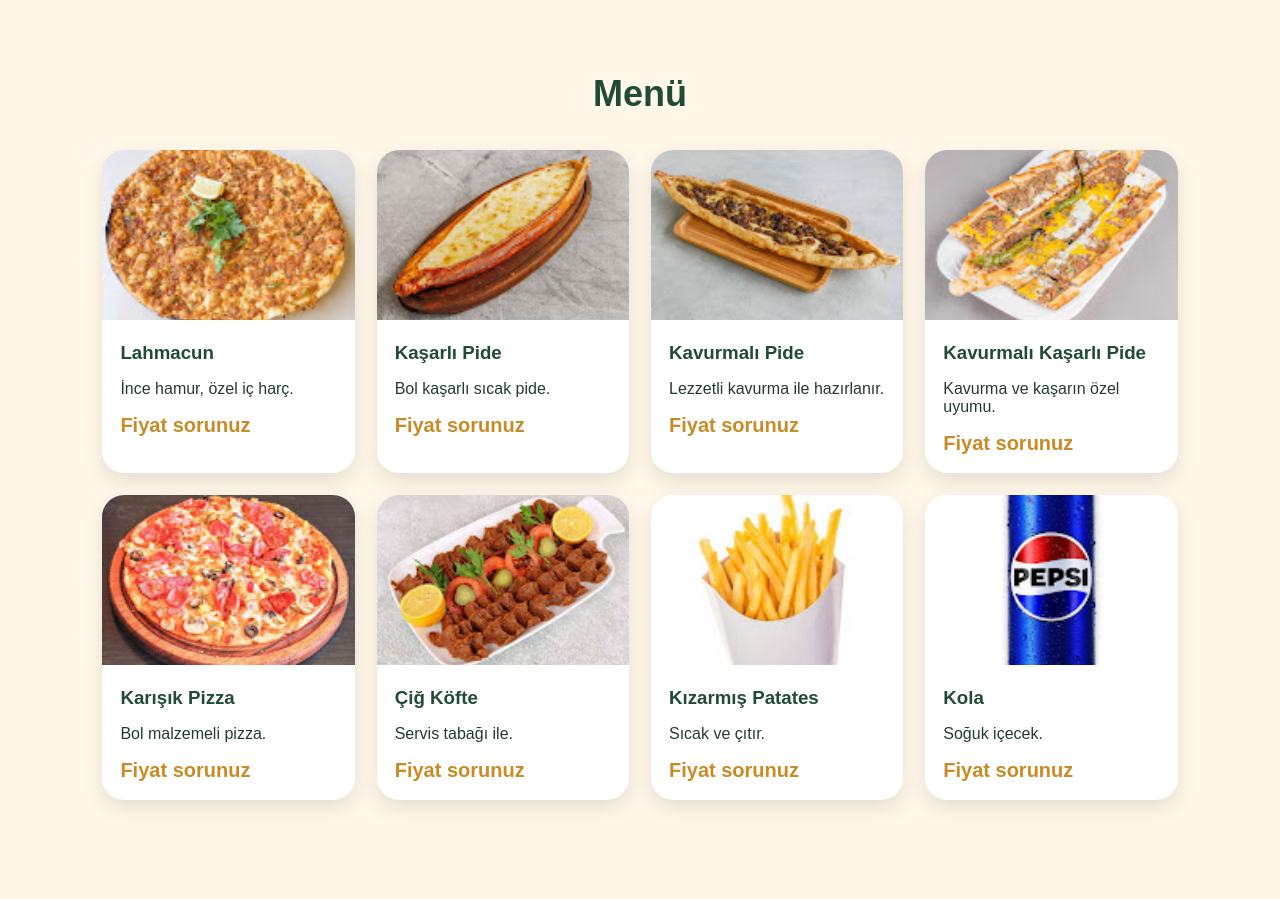
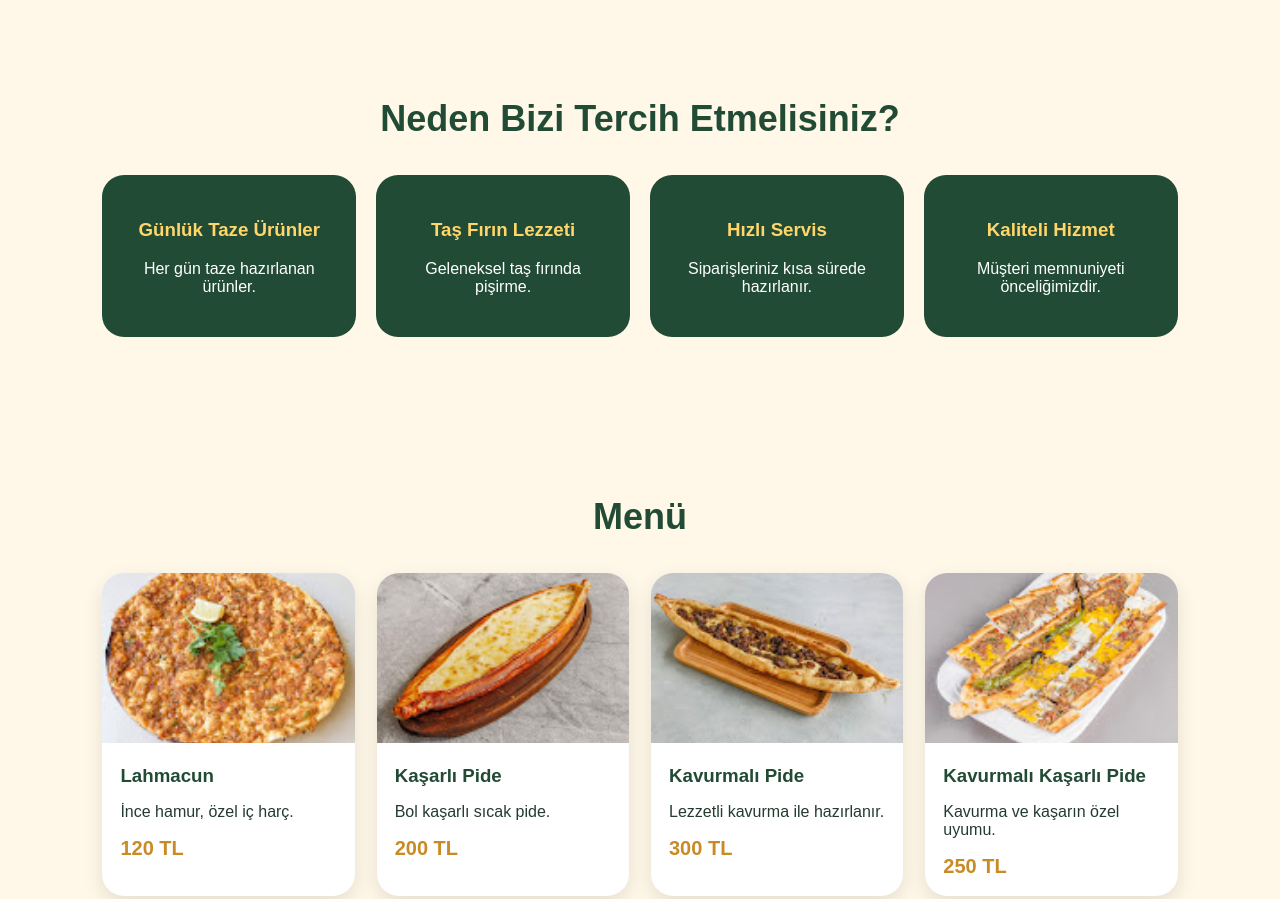
Before and after one commit to bozagasevsen-creator/pide-lahmacun-site, a plain HTML site: page index.html in a window 1280 px wide. Shown: the part 1451-2350 px from the top of the page. Drawn offline with Linux system fonts and the light colour scheme.

Commit message:
Update index.html

```diff
--- a/index.html
+++ b/index.html
@@ -31,7 +31,7 @@
     }
 
     nav img{
-      height:45px;
+      height:70px;
       background:white;
       padding:5px 10px;
       border-radius:12px;
@@ -275,6 +275,33 @@
     </div>
   </div>
 </section>
+<section>
+  <h2 class="title">Neden Bizi Tercih Etmelisiniz?</h2>
+
+  <div class="contact">
+
+    <div class="info">
+      <h3>Günlük Taze Ürünler</h3>
+      <p>Her gün taze hazırlanan ürünler.</p>
+    </div>
+
+    <div class="info">
+      <h3>Taş Fırın Lezzeti</h3>
+      <p>Geleneksel taş fırında pişirme.</p>
+    </div>
+
+    <div class="info">
+      <h3>Hızlı Servis</h3>
+      <p>Siparişleriniz kısa sürede hazırlanır.</p>
+    </div>
+
+    <div class="info">
+      <h3>Kaliteli Hizmet</h3>
+      <p>Müşteri memnuniyeti önceliğimizdir.</p>
+    </div>
+
+  </div>
+</section>
 
 <section id="menu">
   <h2 class="title">Menü</h2>
@@ -286,7 +313,7 @@
       <div class="card-content">
         <h3>Lahmacun</h3>
         <p>İnce hamur, özel iç harç.</p>
-        <span class="price">Fiyat sorunuz</span>
+        <span class="price"> 120 TL</span>
       </div>
     </div>
 
@@ -295,7 +322,7 @@
       <div class="card-content">
         <h3>Kaşarlı Pide</h3>
         <p>Bol kaşarlı sıcak pide.</p>
-        <span class="price">Fiyat sorunuz</span>
+        <span class="price"> 200 TL</span>
       </div>
     </div>
 
@@ -304,7 +331,7 @@
       <div class="card-content">
         <h3>Kavurmalı Pide</h3>
         <p>Lezzetli kavurma ile hazırlanır.</p>
-        <span class="price">Fiyat sorunuz</span>
+        <span class="price"> 300 TL</span>
       </div>
     </div>
 
@@ -313,7 +340,7 @@
       <div class="card-content">
         <h3>Kavurmalı Kaşarlı Pide</h3>
         <p>Kavurma ve kaşarın özel uyumu.</p>
-        <span class="price">Fiyat sorunuz</span>
+        <span class="price">250 TL</span>
       </div>
     </div>
 
@@ -322,7 +349,7 @@
       <div class="card-content">
         <h3>Karışık Pizza</h3>
         <p>Bol malzemeli pizza.</p>
-        <span class="price">Fiyat sorunuz</span>
+        <span class="price"> 400 TL</span>
       </div>
     </div>
 
@@ -331,7 +358,7 @@
       <div class="card-content">
         <h3>Çiğ Köfte</h3>
         <p>Servis tabağı ile.</p>
-        <span class="price">Fiyat sorunuz</span>
+        <span class="price"> 150 TL</span>
       </div>
     </div>
 
@@ -340,7 +367,7 @@
       <div class="card-content">
         <h3>Kızarmış Patates</h3>
         <p>Sıcak ve çıtır.</p>
-        <span class="price">Fiyat sorunuz</span>
+        <span class="price"> 80 TL</span>
       </div>
     </div>
 
@@ -349,7 +376,7 @@
       <div class="card-content">
         <h3>Kola</h3>
         <p>Soğuk içecek.</p>
-        <span class="price">Fiyat sorunuz</span>
+        <span class="price"> 20 TL</span>
       </div>
     </div>
 
```
